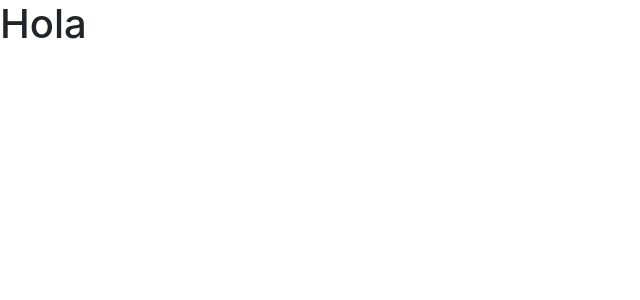
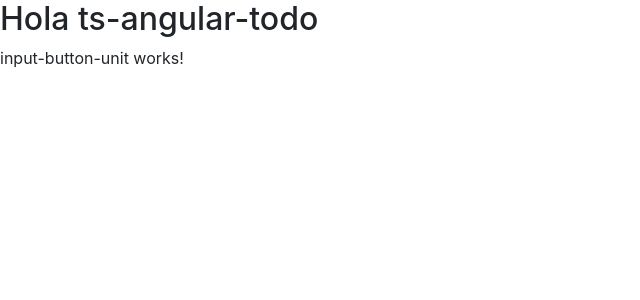
Before and after one commit to kennycallado/angular-todo, an Angular app: page / in a window 1280 px wide. Shown: the top 300 px of the page, without its empty margins (0-640 px from the left). Built offline with nearby package versions, Linux system fonts and the light colour scheme.

Commit message:
# Commit - 2 - Agrega algunos comentarios. - Agrega un componente nuevo _input-button-unit_ - Agrega este componente a _app.component_

```diff
--- a/src/app/app.component.html
+++ b/src/app/app.component.html
@@ -1 +1,2 @@
-<h1>Hola</h1>
+<h2>Hola {{title}}</h2>
+<app-input-button-unit></app-input-button-unit>
--- a/src/app/app.component.ts
+++ b/src/app/app.component.ts
@@ -1,4 +1,6 @@
 import { Component } from '@angular/core';
+
+// Este sería el controller
 
 @Component({
   selector: 'app-root',
--- a/src/app/app.module.ts
+++ b/src/app/app.module.ts
@@ -2,10 +2,14 @@
 import { BrowserModule } from '@angular/platform-browser';
 
 import { AppComponent } from './app.component';
+import { InputButtonUnitComponent } from './input-button-unit/input-button-unit.component';
+
+// El module no es el controler, solo da lógica a angular sobre el componente.
 
 @NgModule({
   declarations: [
-    AppComponent
+    AppComponent,
+    InputButtonUnitComponent
   ],
   imports: [
     BrowserModule
--- /dev/null
+++ b/src/app/input-button-unit/input-button-unit.component.html
@@ -0,0 +1 @@
+<p>input-button-unit works!</p>
--- /dev/null
+++ b/src/app/input-button-unit/input-button-unit.component.ts
@@ -0,0 +1,15 @@
+import { Component, OnInit } from '@angular/core';
+
+@Component({
+  selector: 'app-input-button-unit',
+  templateUrl: './input-button-unit.component.html',
+  styleUrls: ['./input-button-unit.component.css']
+})
+export class InputButtonUnitComponent implements OnInit {
+
+  constructor() { }
+
+  ngOnInit(): void {
+  }
+
+}
```
Also changed, not shown: src/app/input-button-unit/input-button-unit.component.css (added), 1 other file (tests, documents, lock files or other folders).
